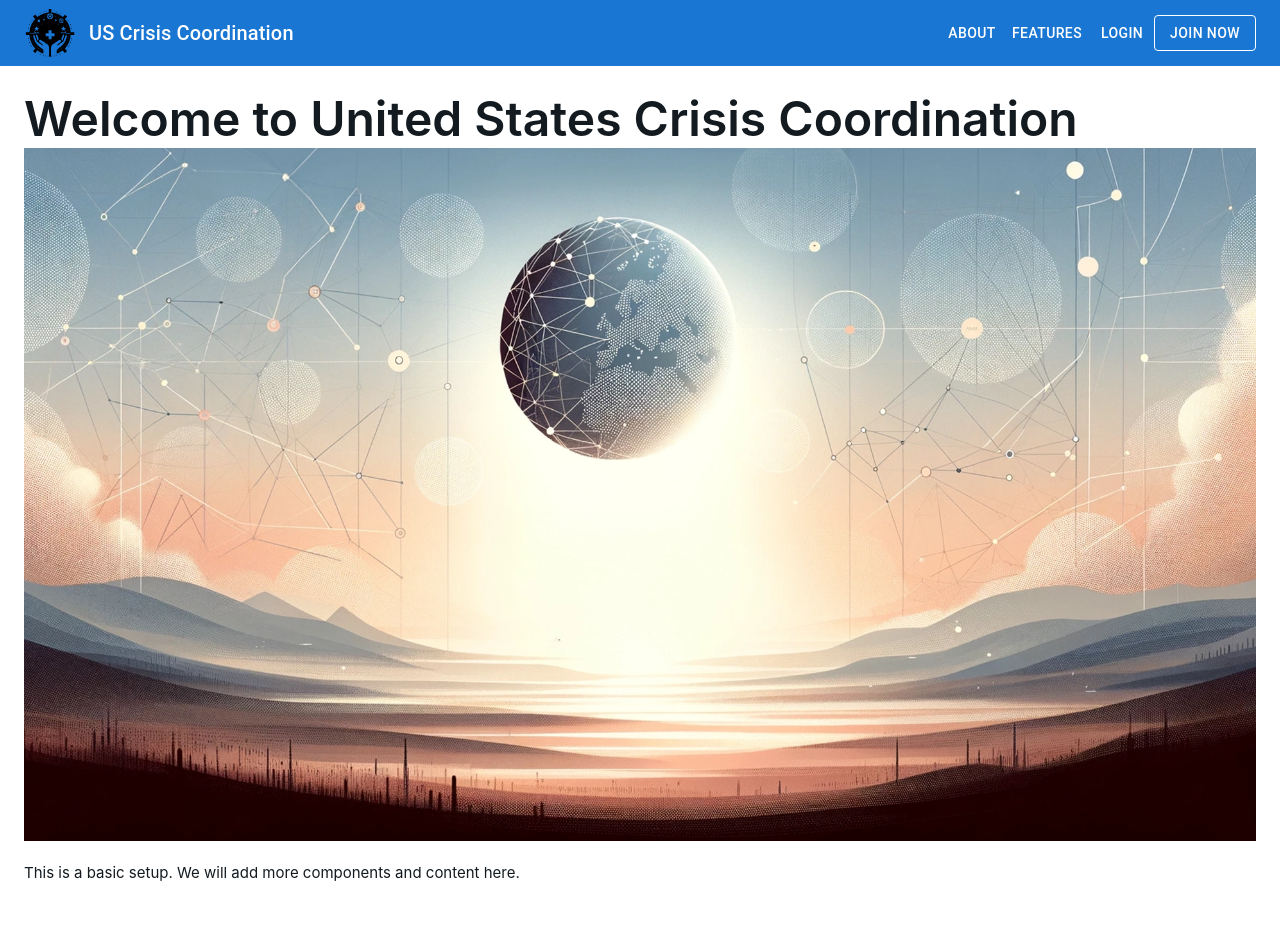
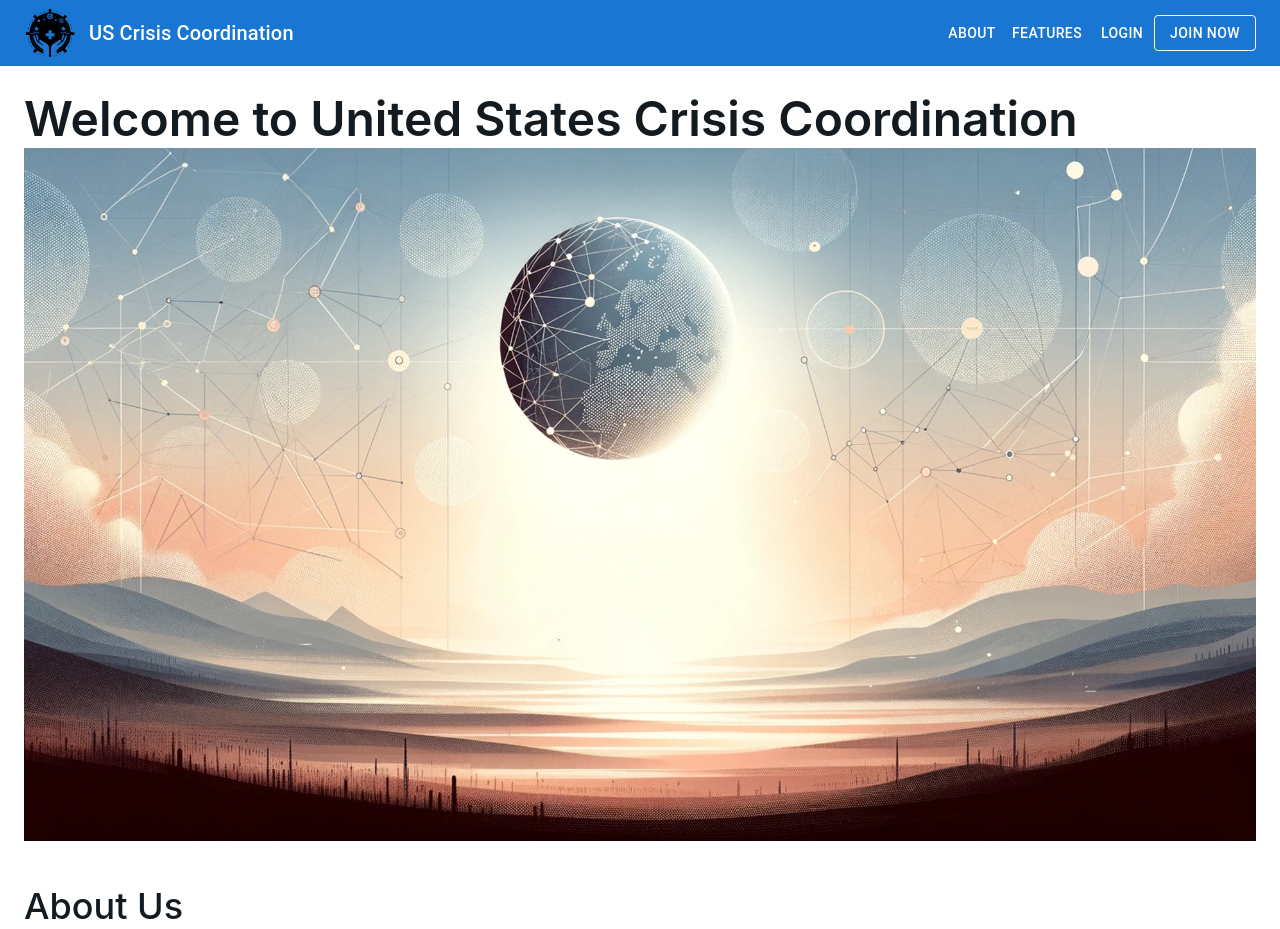
Before and after one commit to martinezeth/us-cc, a React (Create React App) app in the folder us-cc/: page / in a window 1280 px wide. Shown: the top 929 px of the page. Built offline with nearby package versions, Linux system fonts and the light colour scheme.

Commit message:
idk what I did

```diff
--- a/us-cc/src/App.js
+++ b/us-cc/src/App.js
@@ -11,6 +11,8 @@ function App() {
     <div className="App">
       <HeaderComponent />
       <LandingPage />
+      <BodyComponent />
+      <FooterComponent />
     </div>
   );
 }
--- a/us-cc/src/Components/LandingPage/LandingPage.js
+++ b/us-cc/src/Components/LandingPage/LandingPage.js
@@ -23,7 +23,6 @@ export default function LandingPage() {
             Welcome to United States Crisis Coordination
         </Typography>
         <img src={landingPageMainImage} alt="Main Banner" style={{ width: '100%', height: 'auto' }} />
-        <p>This is a basic setup. We will add more components and content here.</p>
         <AboutSection />
       </Box>
     </ThemeProvider>
```
